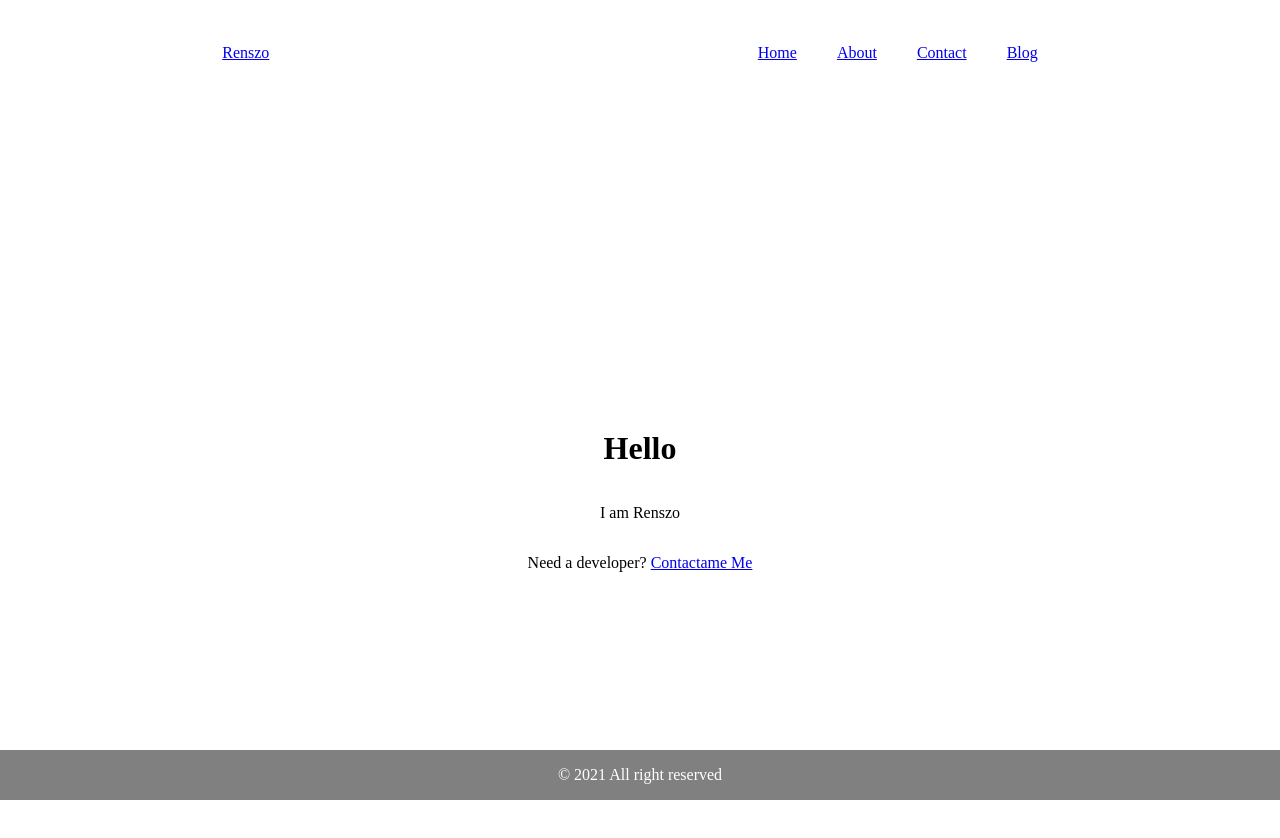
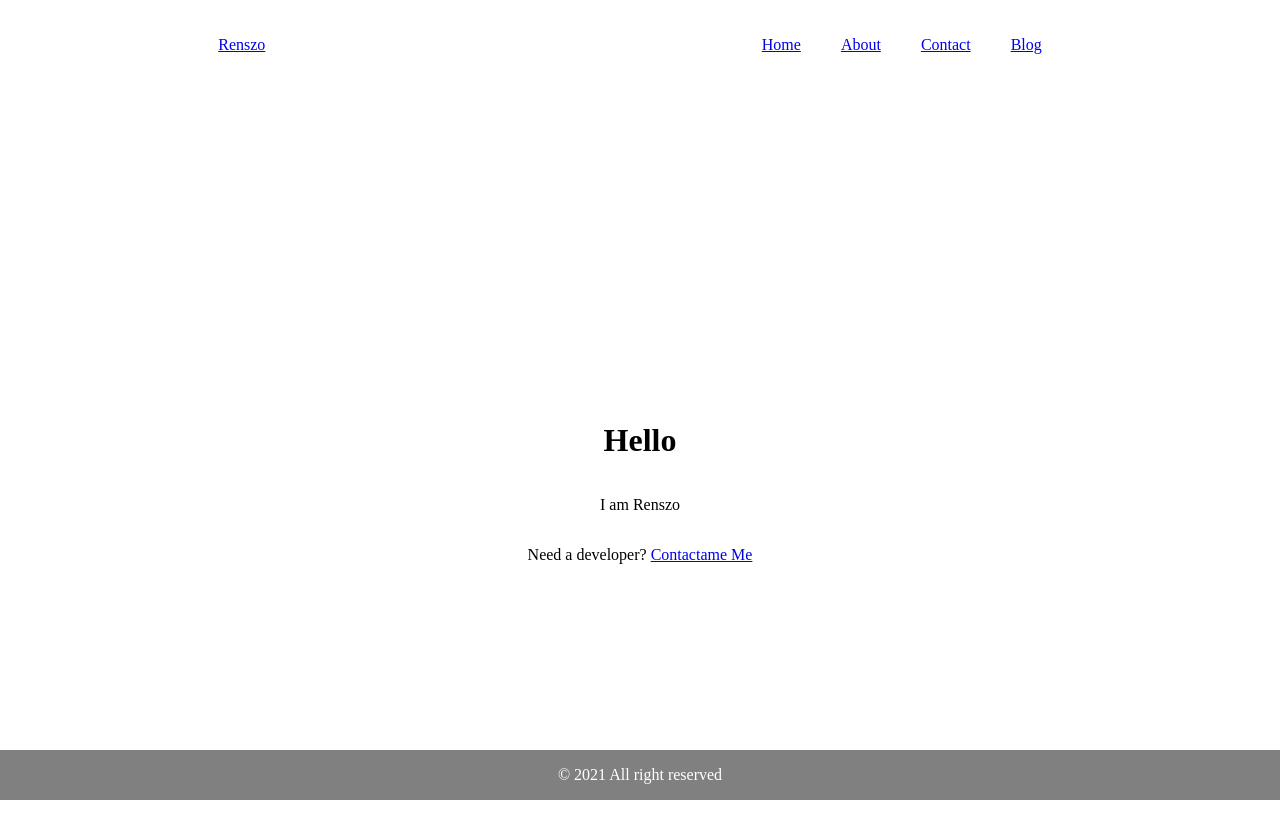
Before and after one commit to RenszCamacho/bootcamp-gatsby-js, a Gatsby site: page / in a window 1280 px wide. Built offline with nearby package versions, Linux system fonts and the light colour scheme; Gatsby itself is replaced by a stand-in of ours.

Commit message:
Using GlobalStyle from 'styled-components'

```diff
--- /dev/null
+++ b/src/components/globalStyle.js
@@ -0,0 +1,11 @@
+import { createGlobalStyle } from "styled-components"
+
+const GlobalStyle = createGlobalStyle`
+body {
+  margin: 0;
+  padding: 0;
+  box-sizing: border-box;
+}
+`
+
+export default GlobalStyle
--- a/src/pages/index.js
+++ b/src/pages/index.js
@@ -2,6 +2,7 @@
 import { Link } from "gatsby"
 import Layout from "../components/layout"
 import styled from "styled-components"
+import GlobalStyle from "../components/globalStyle"
 
 const Container = styled.div`
   display: flex;
@@ -15,6 +16,7 @@
 function Index() {
   return (
     <Layout>
+      <GlobalStyle />
       <Container>
         <h1>Hello</h1>
         <p>I am Renszo</p>
```
